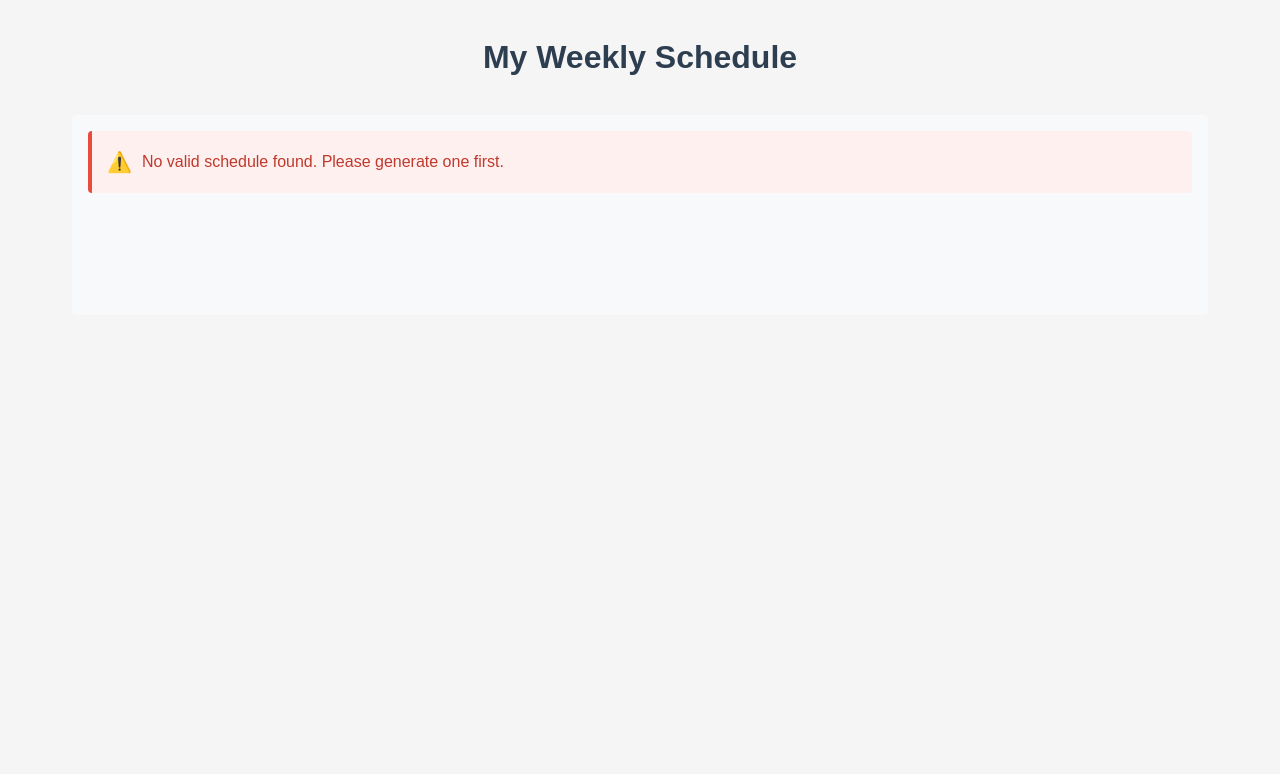
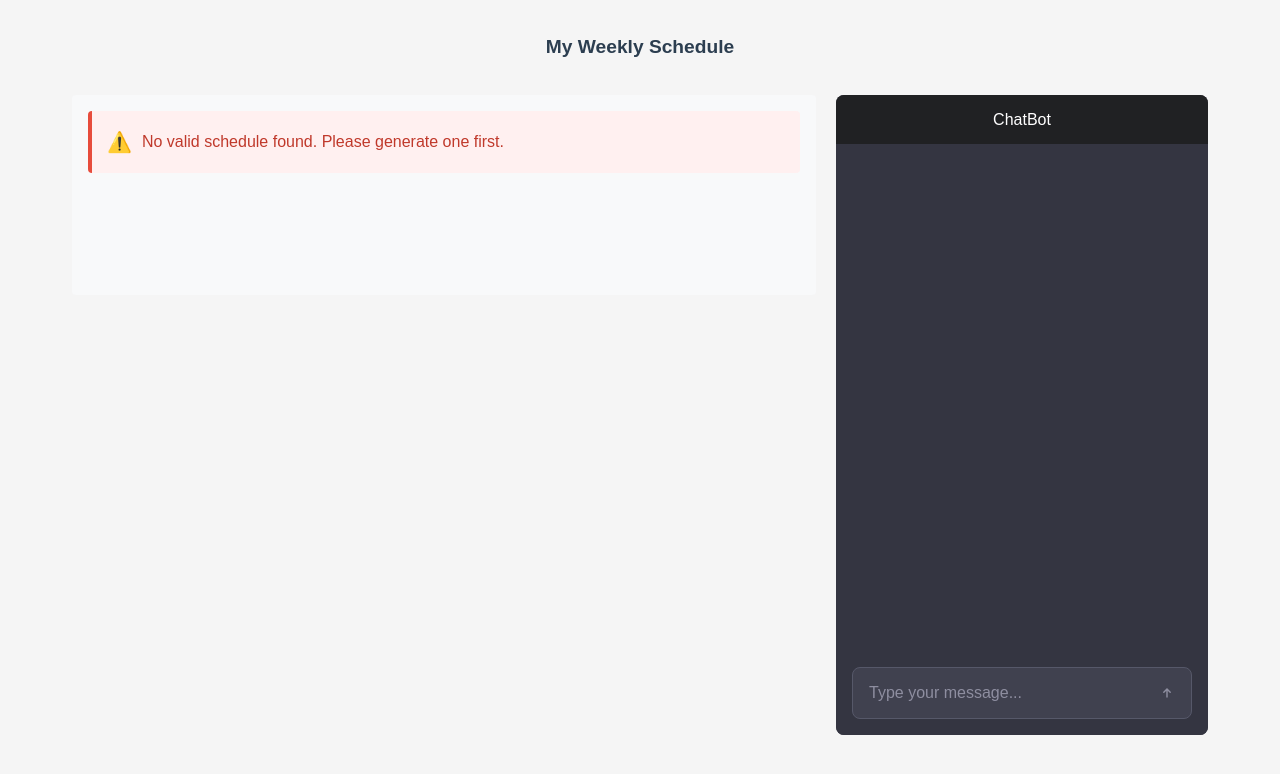
Before and after one commit to baghdme/lock-in, a Flask app: page /schedule-only in a window 1280 px wide. Shown: the top 774 px of the page. Run offline with Flask 2, Linux system fonts and the light colour scheme.

Commit message:
Updated Chat Interface

```diff
--- /dev/null
+++ b/UI/static/css/chat.css
@@ -0,0 +1,117 @@
+/* chat.css - Updated ChatGPT-style interface without bottom controls */
+
+#chat-container {
+  width: 100%;
+  background-color: #343541;
+  border-radius: 8px;
+  display: flex;
+  flex-direction: column;
+  height: 80vh;
+  overflow: hidden;
+  color: #ececf1;
+}
+
+.chat-header {
+  background-color: #202123;
+  color: #ffffff;
+  font-weight: 500;
+  text-align: center;
+  padding: 12px;
+  font-size: 16px;
+}
+
+#chat-log {
+  flex-grow: 1;
+  overflow-y: auto;
+  padding: 16px;
+  display: flex;
+  flex-direction: column;
+  background-color: #343541;
+}
+
+.message-container {
+  width: 100%;
+  margin-bottom: 16px;
+}
+
+.user-container {
+  display: flex;
+  justify-content: flex-end;
+}
+
+.assistant-container {
+  display: flex;
+  justify-content: flex-start;
+}
+
+.message {
+  line-height: 1.5;
+  font-size: 16px;
+  max-width: 80%;
+  padding: 10px 14px;
+}
+
+.user {
+  color: #ececf1;
+  background-color: #444654;
+  border-radius: 8px;
+}
+
+.assistant {
+  color: #ececf1;
+  background-color: #444654;
+  border-radius: 8px;
+}
+
+#chat-form-container {
+  padding: 16px;
+  background-color: #343541;
+}
+
+#chat-form {
+  position: relative;
+  display: flex;
+  align-items: center;
+  background-color: #40414f;
+  border-radius: 8px;
+  border: 1px solid #565869;
+  padding: 8px;
+}
+
+#user-input {
+  flex: 1;
+  padding: 8px 8px;
+  font-size: 16px;
+  border: none;
+  background-color: transparent;
+  color: #ffffff;
+  outline: none;
+}
+
+#user-input::placeholder {
+  color: #8e8ea0;
+}
+
+#chat-form button {
+  background-color: transparent;
+  color: #8e8ea0;
+  border: none;
+  border-radius: 4px;
+  padding: 6px;
+  width: 32px;
+  height: 32px;
+  display: flex;
+  align-items: center;
+  justify-content: center;
+  cursor: pointer;
+  margin-left: 8px;
+}
+
+#chat-form button:hover {
+  background-color: rgba(255, 255, 255, 0.1);
+}
+
+#chat-form button svg {
+  width: 20px;
+  height: 20px;
+}
--- a/UI/static/js/main.js
+++ b/UI/static/js/main.js
@@ -488,12 +488,15 @@
         const rowStart = (sh + sm/60 - startHour) + 2;
         const rowEnd   = (eh + em/60   - startHour) + 2;
 
-        // format "9–11 AM"
+        // format "9–11 AM"
         const startLabel = formatTime(ev.start_time)
                               .replace(':00','').replace(' ','');
         const endLabel   = formatTime(ev.end_time)
                               .replace(':00','').replace(' ','');
         const title = `${startLabel}–${endLabel}`;
+
+        // Simplify event description to just show basic type
+        const simpleDescription = getSimpleEventType(ev);
 
         const blk = document.createElement('div');
         blk.className = 'event-block';
@@ -502,11 +505,11 @@
         blk.style.gridRowStart    = Math.floor(rowStart);
         blk.style.gridRowEnd      = Math.ceil(rowEnd);
 
-        // build inner HTML, including course_code if present
+        // build inner HTML with simplified description, keep course code if present
         blk.innerHTML = `
           <div><strong>${title}</strong></div>
-          <div>${ev.description}</div>
-          ${ev.course_code ? `<div class="course-code">Course: ${ev.course_code}</div>` : ''}
+          <div>${simpleDescription}</div>
+          ${ev.course_code ? `<div class="course-code">${ev.course_code}</div>` : ''}
         `;
         container.appendChild(blk);
       });
@@ -727,3 +730,32 @@
 
     return inputHtml;
 }
+
+// Function to simplify event descriptions
+function getSimpleEventType(event) {
+    if (!event) return '';
+
+    // Extract base event type
+    if (event.type === 'exam') return 'Exam';
+    if (event.type === 'presentation') return 'Presentation';
+    if (event.type === 'meeting') return 'Meeting';
+    if (event.type === 'class') return 'Class';
+    if (event.type === 'lab') return 'Lab';
+    if (event.type === 'workshop') return 'Workshop';
+    if (event.type === 'office_hours') return 'Office Hours';
+    if (event.type === 'study') return 'Study';
+    if (event.type === 'exam_preparation') return 'Exam Prep';
+    if (event.type === 'presentation_preparation') return 'Presentation Prep';
+
+    // If no specific type, extract a short description from the event's description field
+    if (event.description) {
+        // Get first word if it's a short description
+        const firstWord = event.description.split(' ')[0];
+        if (firstWord.length < 10) return firstWord;
+
+        // Or return first 10 chars if it's a long word/phrase
+        return event.description.substring(0, 10) + '...';
+    }
+
+    return 'Event';
+}
--- a/UI/templates/schedule-only.html
+++ b/UI/templates/schedule-only.html
@@ -6,11 +6,34 @@
   <title>Your Optimized Schedule</title>
   <link rel="stylesheet" href="{{ url_for('static', filename='css/style.css') }}" />
   <link rel="stylesheet" href="{{ url_for('static', filename='css/calendar.css') }}" />
+  <link rel="stylesheet" href="{{ url_for('static', filename='css/chat.css') }}" />
 </head>
 <body>
-  <div class="container">
-    <h1>My Weekly Schedule</h1>
-    <div id="scheduleOutput"></div>
+  <div class="container" style="margin: 0 auto; max-width: 1200px;">
+    <h1 style="font-size: 1.2rem;">My Weekly Schedule</h1>
+    <div style="display: flex; gap: 20px; justify-content: flex-start; text-align: left;">
+      <div id="scheduleContainer" style="flex: 2;">
+        <div id="scheduleOutput"></div>
+      </div>
+      <div style="flex: 1;">
+        <div id="chat-container">
+          <div class="chat-header">ChatBot</div>
+          <div id="chat-log">
+            <!-- Chat messages will appear here -->
+          </div>
+          <div id="chat-form-container">
+            <form id="chat-form" onsubmit="sendChatMessage(); return false;">
+              <input type="text" id="user-input" placeholder="Type your message..." />
+              <button type="submit">
+                <svg width="24" height="24" viewBox="0 0 32 32" fill="none" xmlns="http://www.w3.org/2000/svg">
+                  <path fill-rule="evenodd" clip-rule="evenodd" d="M15.1918 8.90615C15.6381 8.45983 16.3618 8.45983 16.8081 8.90615L21.9509 14.049C22.3972 14.4953 22.3972 15.2189 21.9509 15.6652C21.5046 16.1116 20.781 16.1116 20.3347 15.6652L17.1428 12.4734V22.2857C17.1428 22.9169 16.6311 23.4286 15.9999 23.4286C15.3688 23.4286 14.8571 22.9169 14.8571 22.2857V12.4734L11.6652 15.6652C11.2189 16.1116 10.4953 16.1116 10.049 15.6652C9.60265 15.2189 9.60265 14.4953 10.049 14.049L15.1918 8.90615Z" fill="currentColor"></path>
+                </svg>
+              </button>
+            </form>
+          </div>
+        </div>
+      </div>
+    </div>
   </div>
 
   <!-- force reload of updated main.js -->
@@ -37,6 +60,48 @@
     });
   </script>
 
+  <script>
+    function sendChatMessage() {
+      const input = document.getElementById('user-input');
+      const message = input.value.trim();
+      if (message === '') return;
 
+      const chatLog = document.getElementById('chat-log');
+
+      // Add user message
+      const userContainer = document.createElement('div');
+      userContainer.className = 'message-container user-container';
+
+      const userMessage = document.createElement('div');
+      userMessage.className = 'message user';
+      userMessage.textContent = message;
+
+      userContainer.appendChild(userMessage);
+      chatLog.appendChild(userContainer);
+
+      // Clear input
+      input.value = '';
+
+      // Simulate assistant response (in a real app, this would come from an API)
+      setTimeout(() => {
+        // Add assistant message
+        const assistantContainer = document.createElement('div');
+        assistantContainer.className = 'message-container assistant-container';
+
+        const assistantMessage = document.createElement('div');
+        assistantMessage.className = 'message assistant';
+        assistantMessage.textContent = "I can help you understand your schedule better. What would you like to know?";
+
+        assistantContainer.appendChild(assistantMessage);
+        chatLog.appendChild(assistantContainer);
+
+        // Scroll to bottom
+        chatLog.scrollTop = chatLog.scrollHeight;
+      }, 1000);
+
+      // Scroll to bottom after user message
+      chatLog.scrollTop = chatLog.scrollHeight;
+    }
+  </script>
 </body>
 </html>
```
